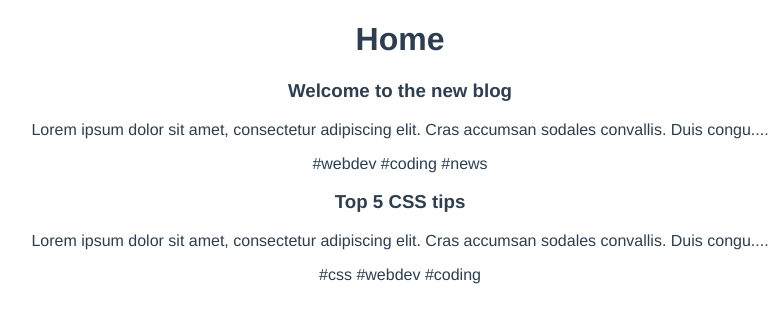
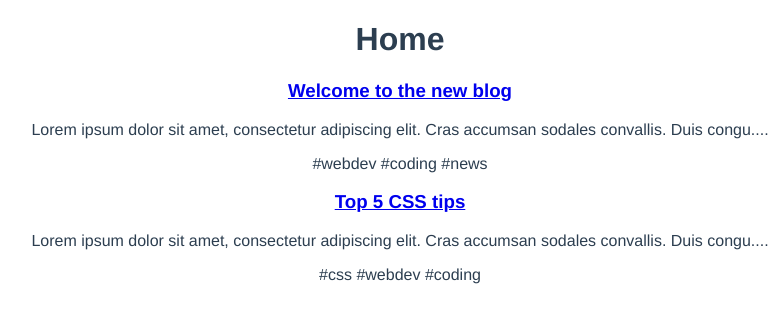
Before and after one commit to Charlon-Dale/chad-blog, a Vue app: page / in a window 1280 px wide. Shown: the top 322 px of the page, without its empty margins (240-1021 px from the left). Built offline with nearby package versions, Linux system fonts and the light colour scheme; data requests are answered from the project's data file.

Commit message:
added router-link in SinglePost

```diff
--- a/src/components/SinglePost.vue
+++ b/src/components/SinglePost.vue
@@ -1,6 +1,8 @@
 <template>
     <div class="post">
-        <h3>{{ post.title }}</h3>
+        <router-link :to="{ name: 'Details', params: { id: post.id }}">
+            <h3>{{ post.title }}</h3>
+        </router-link>
         <p>{{ snippet }}</p>
         <span v-for="tag in post.tags">
             #{{ tag }}
--- a/src/router/index.js
+++ b/src/router/index.js
@@ -11,7 +11,8 @@ const routes = [
   {
     path: '/posts/:id',
     name: 'Details',
-    component: Details
+    component: Details,
+    props: true
   }
 ]
 
```
